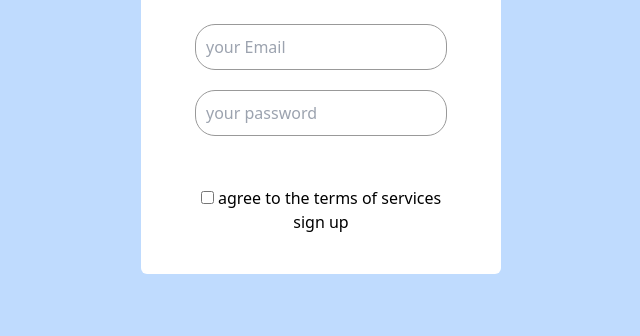
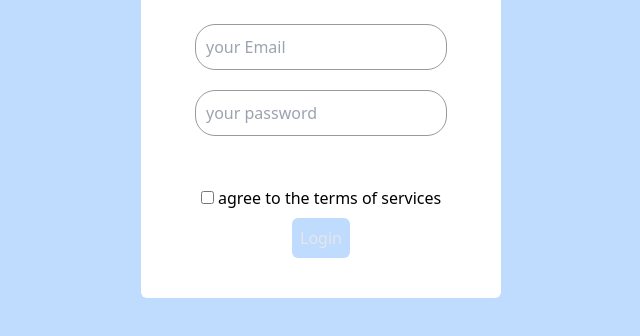
Before and after one commit to learn-at-imt/facebooklogin-PY, a website: page public/index.html in a window 1280 px wide. Shown: the part 208-544 px from the top of the page, without its empty margins (319-959 px from the left). Drawn offline with Linux system fonts and the light colour scheme.

Commit message:
https://github.com/learn-at-imt/facebooklogin-PY.git

```diff
--- a/public/index.html
+++ b/public/index.html
@@ -18,7 +18,9 @@
     width: 90%;
     border: 1px solid #999;
     outline: none;}
-
+  .btn:hover{
+      background-color: rgb(146, 146, 230);
+  }
 
     </style>
 </head>
@@ -33,7 +35,7 @@
        <input type="password" class="border-2 border-black p-2 input-box  rounded-md mt-2 " placeholder="your password">
     </div>
        <div class="mt-10"><p><span><input type="checkbox"></span> agree to the terms of services</p>
-       <button type="button" class="sign-btn">sign up
+       <button type="button"  class="bg-blue-200 p-2 rounded-md mt-2 text-gray-200 btn">Login</button>
 
 </div>
     </div>
```
Also changed, not shown: public/tailwind.css.
